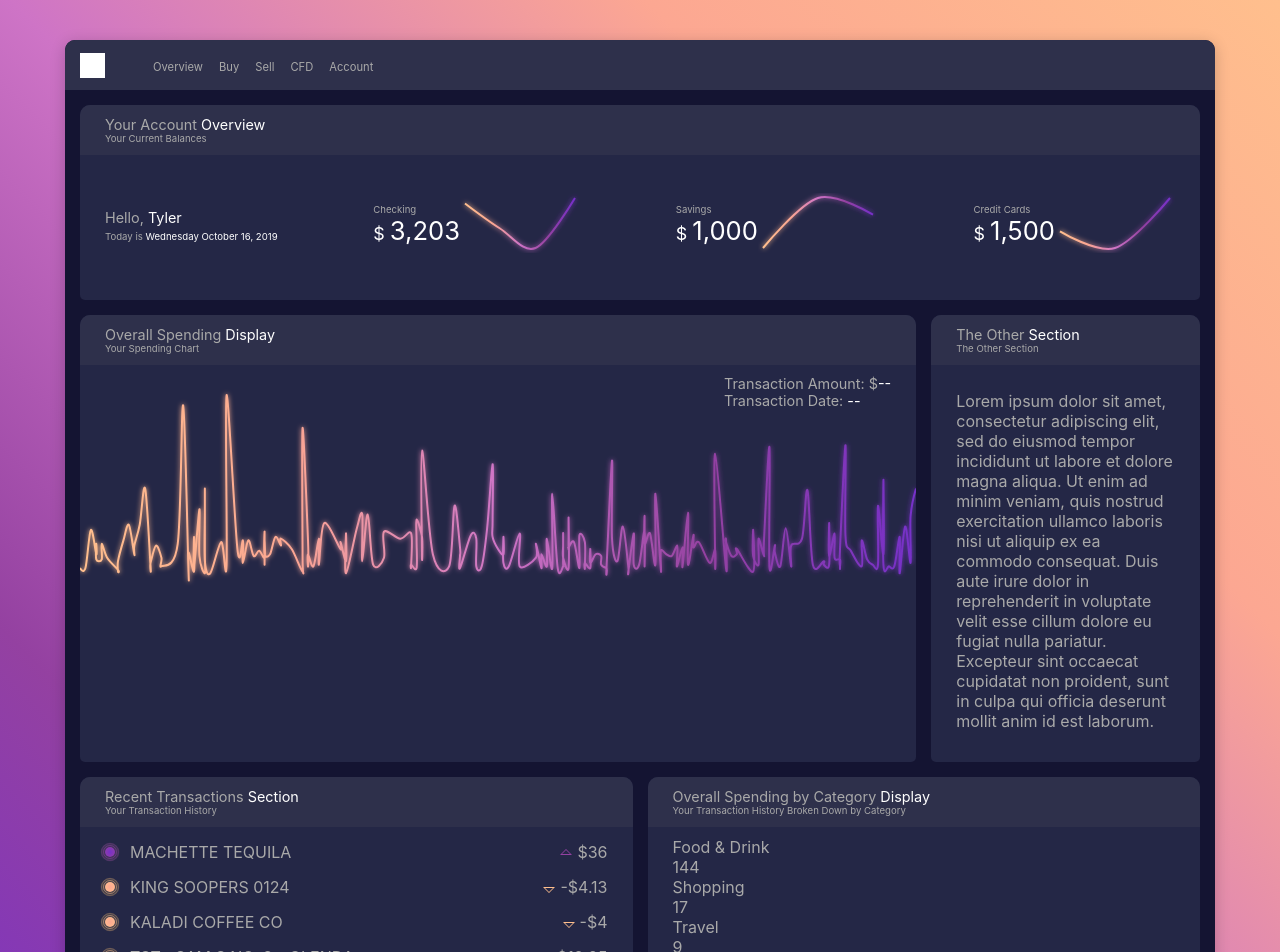
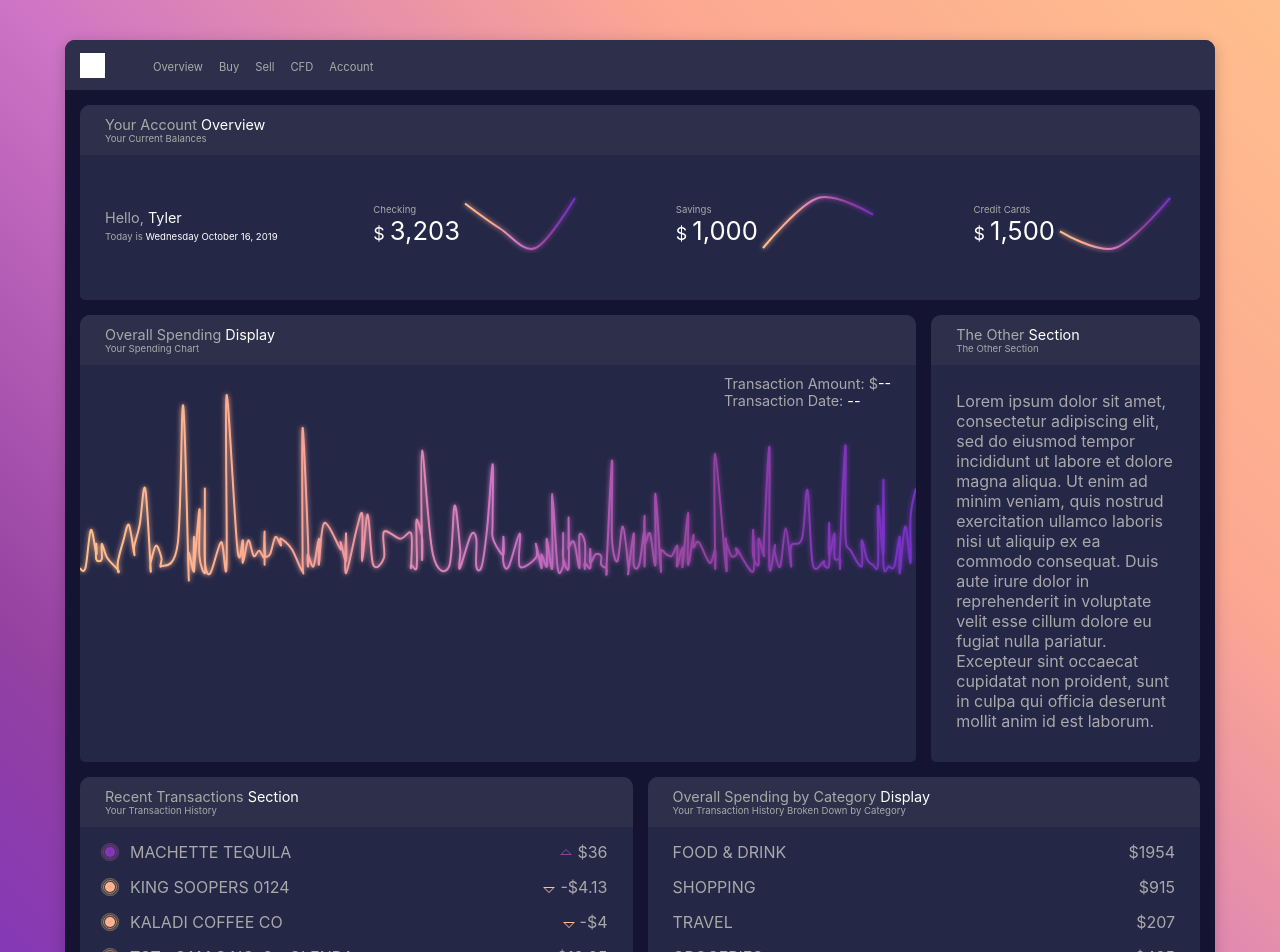
Before and after one commit to tywi6665/M3, a React (Create React App) app: page / in a window 1280 px wide. Shown: the top 952 px of the page. Built offline with nearby package versions, Linux system fonts and the light colour scheme.

Commit message:
changed category list to display total aount spent instead of number of transactions

```diff
--- a/src/App.scss
+++ b/src/App.scss
@@ -332,6 +332,21 @@ $font-size: 0.9em;
         .section-5 { grid-area: 5 / 1 / 6 / 2;
             padding-right: 25px;
             padding-left: 25px;
+
+            .list {
+
+                .list-item {
+                    margin: 5px 0 15px 0;
+                    display: flex;
+                    justify-content: space-between;
+                    align-items: center;
+
+                    .item-name {
+                        display: flex;
+                        align-items: center;
+                    }
+                }
+            }
         }
 
         .banner {
--- a/src/Components/List.js
+++ b/src/Components/List.js
@@ -28,7 +28,7 @@ const List = ({ section }) => {
                     amount: transaction.Amount
                 });
             });
-            let result = categoryArr.reduce((acc, o) => (acc[o.category] = (acc[o.category] || 0) + 1, acc), {});
+            let result = categoryArr.reduce((acc, o) => (acc[o.category] = (acc[o.category] || 0) + parseInt(o.amount), acc), {});
             categories.push(Object.entries(result));
         };
         categoryFrequency(rawSpending);
--- a/src/Components/ListItem.js
+++ b/src/Components/ListItem.js
@@ -16,8 +16,8 @@ const ListItem = ({ transactionName, transactionAmount, transactionCategory, cat
                 </>)
             ] : [
                     (<>
-                        <div className="item-name">{transactionCategory}</div>
-                        <div className="item-amount">{categoryAmount}</div>
+                        <div className="item-name">{transactionCategory.toUpperCase()}</div>
+                        <div className="item-amount">{`$${Math.abs(categoryAmount)}`}</div>
                     </>)
                 ]}
 
```
